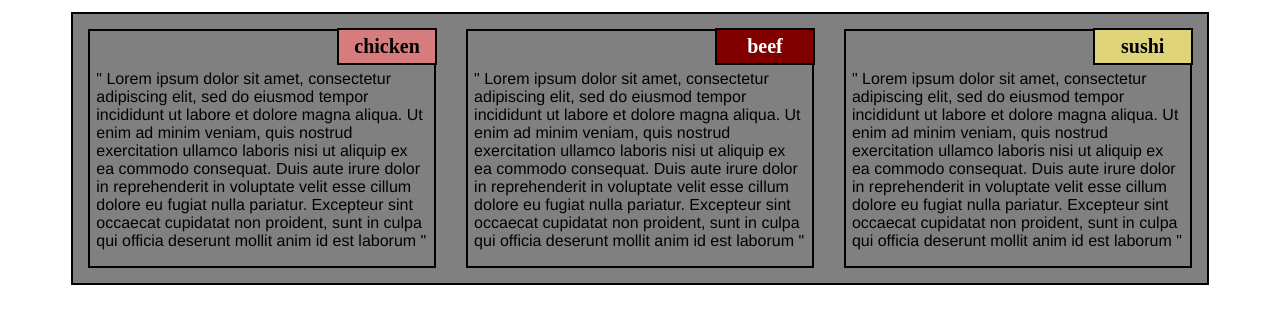
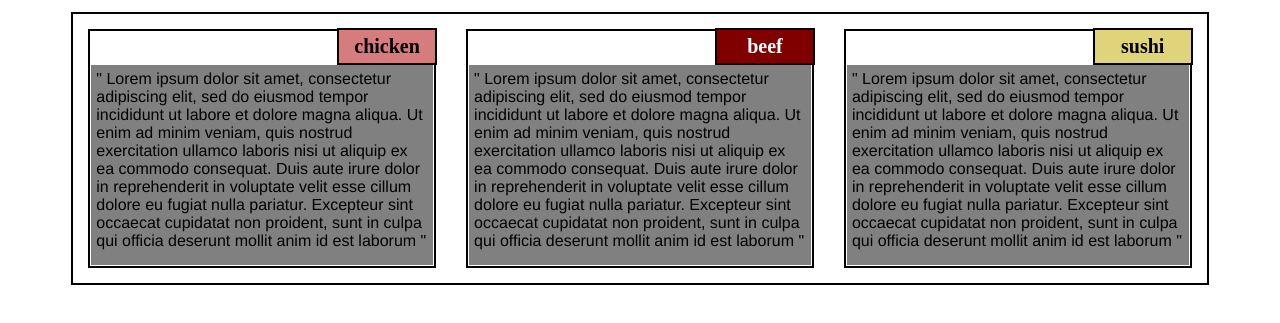
Before and after one commit to goodguy89/module2-solutioin, a plain HTML site: page index.html in a window 1280 px wide. Shown: the part 95-418 px from the top of the page. Drawn offline with Linux system fonts and the light colour scheme.

Commit message:
Update index.html

```diff
--- a/index.html
+++ b/index.html
@@ -35,12 +35,12 @@
 
         div {
             position: relative;
-            background-color: gray;
             border: 2px solid black;
             width: 100%;
             margin-left: auto;
             margin-right: auto;
             margin-bottom: auto;
+            background-color: #ffffff;
         }
 
         .sub1 {
```
